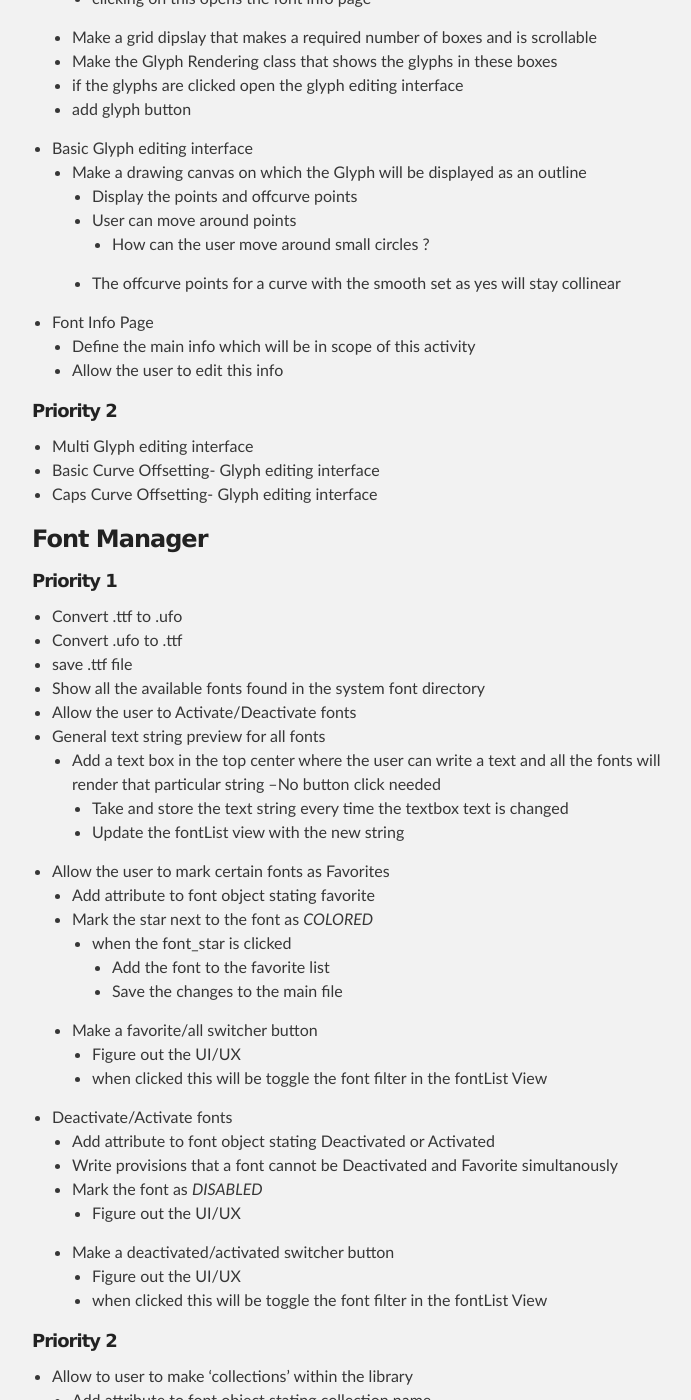
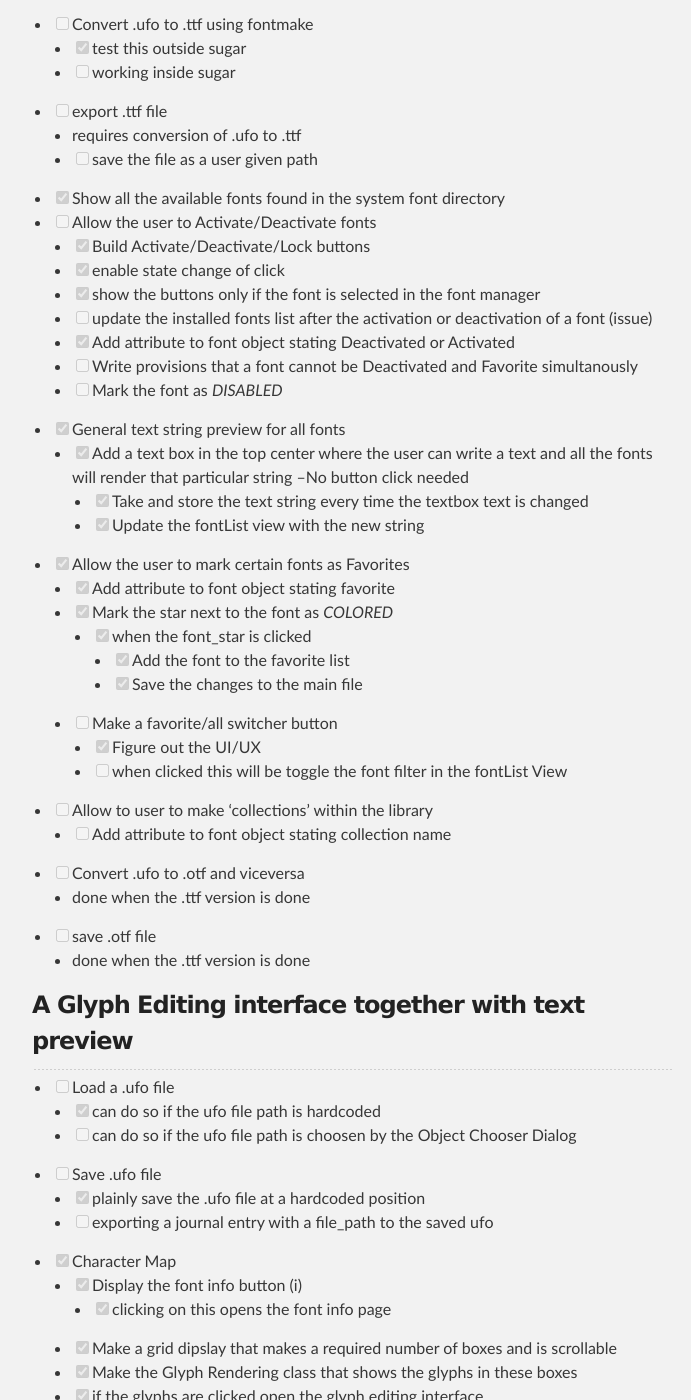
Before and after one commit to sugarlabs/edit-fonts-activity, a Jekyll site: the page built from _posts/2016-05-24-detailed-feature-list.md, in a window 1280 px wide and 1400 px high, scrolled down 877 px. Shown: the whole window, without its empty margins (288-979 px from the left). Built offline with Jekyll 4.4.1, drawn with Linux system fonts in a browser that asks for light colours; some of the changed text lies outside the part shown.

Commit message:
updating the features list

````diff
--- a/_posts/2016-05-24-detailed-feature-list.md
+++ b/_posts/2016-05-24-detailed-feature-list.md
@@ -17,77 +19,81 @@ author: Yash Agarwal
 * Feature 2
 	* task 1
 ```
+_all elements are arranged in the __decreasing order__ of their __priorities__ within every main heading_
+
+### Font Manager
+---
+* [ ] Convert .ttf to .ufo
+	*	[x] Load a ttf file if file path is hardcoded
+	*	[x] Load a ttf using the Object Chooser Dialog
+	*	[ ] Load a ttf using font description from Gtk Pango Context
+* [ ] Convert .ufo to .ttf using fontmake
+	* [x] test this outside sugar
+	* [ ] working inside sugar
+* [ ] export .ttf file
+	* requires conversion of .ufo to .ttf
+	* [ ] save the file as a user given path
+* [x] Show all the available fonts found in the system font directory
+* [ ] Allow the user to Activate/Deactivate fonts
+	* [x] Build Activate/Deactivate/Lock buttons
+	* [x] enable state change of click
+	* [x] show the buttons only if the font is selected in the font manager
+	* [ ] update the installed fonts list after the activation or deactivation of a font (issue)
+	* [x] Add attribute to font object stating Deactivated or Activated
+	* [ ] Write provisions that a font cannot be Deactivated and Favorite simultanously
+	* [ ] Mark the font as *DISABLED*
+* [x] General text string preview for all fonts
+  * [x] Add a text box in the top center where the user can write a text and all the fonts will render that particular string --No button click needed
+    * [x] Take and store the text string every time the textbox text is changed
+	* [x] Update the fontList view with the new string
+* [x] Allow the user to mark certain fonts as Favorites
+	* [x] Add attribute to font object stating favorite
+	* [x] Mark the star next to the font as *COLORED*
+	  * [x] when the font_star is clicked
+	    * [x] Add the font to the favorite list
+		* [x] Save the changes to the main file
+	* [ ] Make a favorite/all switcher button
+      * [x] Figure out the UI/UX
+      * [ ] when clicked this will be toggle the font filter in the fontList View
+* [ ] Allow to user to make 'collections' within the library
+	* [ ] Add attribute to font object stating collection name
+* [ ] Convert .ufo to .otf and viceversa
+	* done when the .ttf version is done
+* [ ] save .otf file
+	* done when the .ttf version is done
 
 ### A Glyph Editing interface together with text preview
+---
 
-##### Priority 1
-
-* Load a .ufo file
-* Save .ufo file
-* Character Map
-	* Display the font info button (i)
-		* clicking on this opens the font info page
-	* Make a grid dipslay that makes a required number of boxes and is scrollable
-	* Make the Glyph Rendering class that shows the glyphs in these boxes
-	* if the glyphs are clicked open the glyph editing interface
-	* add glyph button
-* Basic Glyph editing interface
-	* Make a drawing canvas on which the Glyph will be displayed as an outline
-		* Display the points and offcurve points
-		* User can move around points
-			* How can the user move around small circles ?
-		* The offcurve points for a curve with the smooth set as yes will stay collinear
-* Font Info Page
-	* Define the main info which will be in scope of this activity
-	* Allow the user to edit this info
-
-
-##### Priority 2
-* Multi Glyph editing interface
-* Basic Curve Offsetting- Glyph editing interface
-* Caps Curve Offsetting- Glyph editing interface
-
-### Font Manager
-
-##### Priority 1
-
-* Convert .ttf to .ufo
-* Convert .ufo to .ttf
-* save .ttf file
-* Show all the available fonts found in the system font directory
-* Allow the user to Activate/Deactivate fonts
-* General text string preview for all fonts
-  * Add a text box in the top center where the user can write a text and all the fonts will render that particular string --No button click needed
-    * Take and store the text string every time the textbox text is changed
-	* Update the fontList view with the new string
-* Allow the user to mark certain fonts as Favorites
-	* Add attribute to font object stating favorite
-	* Mark the star next to the font as *COLORED*
-	  * when the font_star is clicked
-	    * Add the font to the favorite list
-		* Save the changes to the main file
-	* Make a favorite/all switcher button
-      * Figure out the UI/UX
-      * when clicked this will be toggle the font filter in the fontList View
-* Deactivate/Activate fonts
-	* Add attribute to font object stating Deactivated or Activated
-	* Write provisions that a font cannot be Deactivated and Favorite simultanously
-	* Mark the font as *DISABLED*
-	  * Figure out the UI/UX
-	* Make a deactivated/activated switcher button
-      * Figure out the UI/UX
-      * when clicked this will be toggle the font filter in the fontList View
-
-##### Priority 2
-
-* Allow to user to make 'collections' within the library
-	* Add attribute to font object stating collection name
-* Convert .ufo to .otf and viceversa
-* save .otf file
+* [ ] Load a .ufo file
+	* [x] can do so if the ufo file path is hardcoded
+	* [ ] can do so if the ufo file path is choosen by the Object Chooser Dialog
+* [ ] Save .ufo file
+	* [x] plainly save the .ufo file at a hardcoded position
+	* [ ] exporting a journal entry with a file_path to the saved ufo
+* [x] Character Map
+	* [x] Display the font info button (i)
+		* [x] clicking on this opens the font info page
+	* [x] Make a grid dipslay that makes a required number of boxes and is scrollable
+	* [x] Make the Glyph Rendering class that shows the glyphs in these boxes
+	* [x] if the glyphs are clicked open the glyph editing interface
+	* [ ] add glyph button
+* [ ] Basic Glyph editing interface
+	* [ ] Make a drawing canvas on which the Glyph will be displayed as an outline
+		* [x] Display the points and offcurve points
+		* [x] User can move around points
+			* [x] How can the user move around small circles ?
+		* [ ] The offcurve points for a curve with the smooth set as yes will stay collinear
+* [ ] Font Info Page
+	* [x] Define the main info which will be in scope of this activity
+	* [ ] Allow the user to edit this info
+* [ ] Multi Glyph editing interface
+* [ ] Basic Curve Offsetting- Glyph editing interface
+* [ ] Caps Curve Offsetting- Glyph editing interface
 
 ### A Testing interface for the Font Manager
-
-* A separate more functional testing screen will be made apart from the live preview box.
-* A textbox in which the text is rendered using the font, to get visual feedback.
-* Provide predefined text templates eg. "the quick brown fox jumps over the lazy dog," and
-* Export image button, to save an image of the rendered textbox
+---
+* [ ] A separate more functional testing screen will be made apart from the live preview box.
+* [ ] A textbox in which the text is rendered using the font, to get visual feedback.
+* [ ] Provide predefined text templates eg. "the quick brown fox jumps over the lazy dog," and
+* [ ] Export image button, to save an image of the rendered textbox
````
Also changed, not shown: other parts of _posts/2016-05-24-detailed-feature-list.md (+2 -0 lines), _posts/2016-06-21-bezier-editing-works (copy).md (added, +27 -0 lines), 1 other file.
